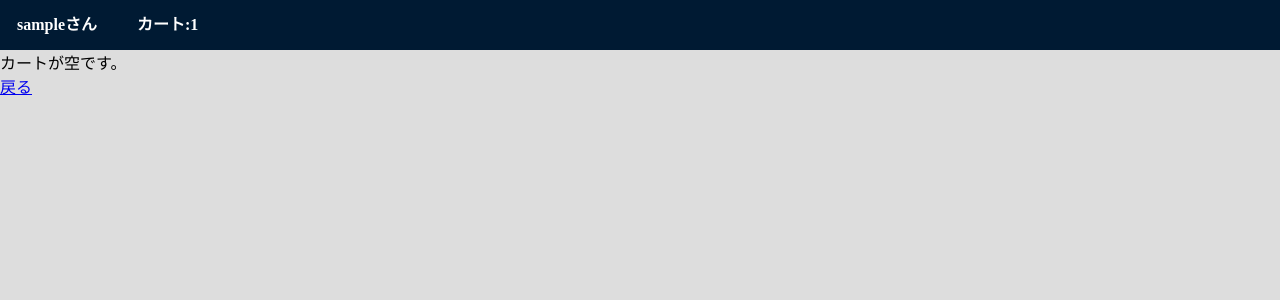
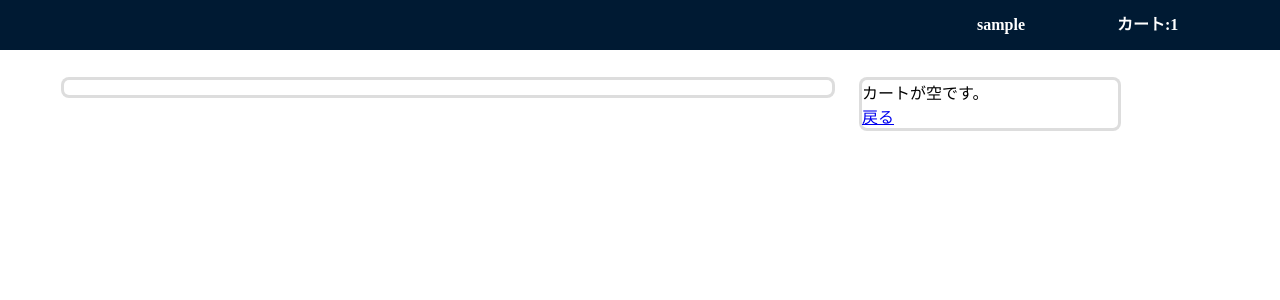
Before and after one commit to soichiro-fukuzawa/myportfolio, a PHP site: page /cart.php in a window 1280 px wide. Shown: the top 300 px of the page. Run offline with PHP 8.4, Linux system fonts and the light colour scheme; the visitor is signed in with stand-in values (Sample User, id 1); data that the repository does not hold is empty; some libraries are stand-ins or nearby versions.

Commit message:
Add files via upload

```diff
--- a/cart.php
+++ b/cart.php
@@ -1,7 +1,6 @@
 <?php
 session_start();
 include "login_check.php";
-//var_dump($_POST);
 if(isset($_POST["cart_check"])){
     $a = 0;
     foreach($_POST as $key => $val){
@@ -20,24 +19,13 @@ if(isset($_POST["cart_check"])){
         $_SESSION["suryo"][$max2] = $suryo_cate[0];
     }
 }
-/*if(isset($_SESSION["item_id"][0])&&isset($_POST["itemid"])){
-    if(!in_array($_POST["itemid"],$_SESSION["item_id"])){
-        $max = count($_SESSION["item_id"]);
-        $_SESSION["item_id"][$max] = $_POST["itemid"];
-        $_SESSION["kosu"][$max] = 1;
-    }
-}
-elseif(isset($_POST["itemid"])){
-    $_SESSION["item_id"] = array($_POST["itemid"]);
-    $_SESSION["kosu"] = array(1);
-}*/
 ?>
 <!DOCTYPE html>
 <html>
 <head>
 <meta charset="UTF-8">
 <meta name="viewport" content="width=device-width,initial-scale=1">
-<title></title>
+<title>カート</title>
 <link rel="stylesheet" href="style.css">
 <script src="jquery-3.4.1.min.js"></script>
 <script type="text/javascript">
@@ -67,14 +55,15 @@ elseif(isset($_POST["itemid"])){
     });
 </script>
 </head>
-<body>
+<body id="cart_body">
 <?php
 include "ec_header.php";
 ?>
-<div>
-    <table>
+<div id="cart_body_box">
+    <div id="cart_box">
 <?php
 if(isset($_SESSION["item_id"])){
+    echo "<div id='notable'>";
     include "db_path.php";
     $sql = "SELECT item_id, item_name AS 商品名, item_price AS 価格, quantity AS 数量, image_url FROM object ORDER BY item_id ASC";
     $sth = $dbh->prepare($sql);
@@ -85,25 +74,26 @@ if(isset($_SESSION["item_id"])){
             if($item["item_id"] == $_SESSION["item_id"][$i]){
                 $_SESSION["価格"][$i] = $item["価格"] * $_SESSION["suryo"][$i];
                 echo <<<EOH
-                <tr>
-                    <td>
-                        <img src="{$item["image_url"]}">
-                        <span>{$item["商品名"]}</span>
-                        <span>{$item["価格"]}円</span>
-                        <span>{$_SESSION["suryo"][$i]}個</span>
-                        <button>削除</button>
-                    </td>
-                </tr>
+            <div>
+                <span><img src="{$item["image_url"]}"></span>
+                <span>{$item["商品名"]}</span>
+                <span>{$item["価格"]}円</span>
+                <span>{$_SESSION["suryo"][$i]}個</span>
+                <span><button>削除</button></span>
+            </div>
 EOH;
             }
         }
     }
+    echo "</div>";
 }
+?>
+</div>
+<?php
 if(isset($_SESSION["価格"])){
     $gokei_messagi = array_sum($_SESSION["価格"]);
     echo <<<EOH
-    </table>
-    <div>
+    <div id="cart_box2">
         <p id="gokei">合計:{$gokei_messagi}円</p>
         <form action="konyu_kakunin.php" method="post">
             <input type="submit" name="konyu" value="購入">
@@ -115,68 +105,13 @@ EOH;
 else{
     $gokei_messagi = "カートが空です。";
     echo <<<EOH
-    </table>
-    <div>
+    <div id="cart_box2">
         <p id="gokei">{$gokei_messagi}</p>
         <a href="category.php">戻る</a>
     </div>
 EOH;
 }
-
 ?>
 </div>
 </body>
 </html>
-<!--/* echo "<div id='sotowaku'>";
-    $a = 0;
-    foreach($cateArray as $user){
-        echo <<<EOH
-        <div id="{$user['cate_class']}" class="box">
-            <figure>
-                <div>
-EOH;
-        for($i = 0; $i < 3; $i++){
-            echo "<img src='{$obArray[$a]["image_url"]}'>";
-            $a++;
-        }
-        echo <<<EOH
-                </div>
-                <figcaption>{$user['cate_name']}</figcaption>
-            </figure>
-        </div>
-EOH;
-}
-    echo "</div>";*/
-/*if(isset( $_SESSION["item_id"])){
-print <<<EOH
-    <form method="post" action="konyu_kakunin.php">
-EOH;
-    include "db_path.php";
-    $count = 0;
-    for($i=0;$i<count($_SESSION["item_id"]);$i++){
-        $sql = "SELECT * FROM object where id = :id";
-        $sth = $dbh->prepare($sql);
-        $sth->bindParam(':id', $_SESSION["item_id"][$i], PDO::PARAM_STR);
-        $sth->execute();
-        $itemarray = $sth->fetchAll(PDO::FETCH_ASSOC);
-        $ketakugiri = number_format($itemarray[0]["value"]);
-        print <<<EOH
-        <img src="images/{$itemarray[0]["ob_img"]}" alt="{$itemarray[0]["name"]}">
-        <p>{$itemarray[0]["name"]}</p>
-        <input type="text" name="kosu{$i}" value="{$_SESSION['kosu'][$i]}" size="1">
-        <p>￥{$ketakugiri}</p>
-        <input type="hidden" name="kakaku{$i}" value="{$itemarray[0]["value"]}">
-EOH;
-        $count++;
-    }
-print <<<EOH
-        <input type="hidden" name="syurui_kazu" value="{$count}">
-        <input type="submit" name="suryohenko" value="数量変更">
-        <p>購入しますか?</p>
-        <input type="submit" name="konyu" value="レジへ">
-    </form>
-EOH;
-}
-else{
-    print "カートが空です。";
-}*/-->
--- a/category.php
+++ b/category.php
@@ -7,7 +7,7 @@ include "login_check.php";
 <head>
     <meta charset="UTF-8">
     <meta name="viewport" content="width=device-width,initial-scale=1">
-    <title></title>
+    <title>カテゴリー</title>
     <link rel="stylesheet" href="style.css">
     <script src="jquery-3.4.1.min.js"></script>
     <script type="text/javascript">
@@ -44,8 +44,6 @@ $(function(){
     $sth = $dbh->prepare($sql);
     $sth->execute();
     $obArray = $sth->fetchAll(PDO::FETCH_ASSOC);
-    //print_r($obArray);
-    //print_r($cateArray);
     echo "<div id='sotowaku_cate'>";
     $a = 0;
     foreach($cateArray as $user){
--- a/ec_header.php
+++ b/ec_header.php
@@ -12,12 +12,12 @@ print <<<EOH
 EOH;
 if(isset($_SESSION["name"])){
     print <<<EOH
-    <li>
-        <a href="#">{$_SESSION["name"]}さん</a>
+    <li class="menu_main">
+        <a href="#">{$_SESSION["name"]}</a>
         <ul class="sub">
             <li><a href="history.php">購入履歴</a></li>
             <li><a href="#">メニュー</a></li>
-            <li><a href="#">メニュー</a></li>
+            <li><a href="logout.php">ログアウト</a></li>
         </ul>
     </li>
 EOH;
--- a/history.php
+++ b/history.php
@@ -9,7 +9,7 @@ include "login_check.php";
 <head>
     <meta charset="UTF-8">
     <meta name="viewport" content="width=device-width,initial-scale=1">
-    <title></title>
+    <title>購入履歴</title>
     <link rel="stylesheet" href="style.css">
     <script src="jquery-3.4.1.min.js"></script>
     <script type="text/javascript">
--- /dev/null
+++ b/logout.php
@@ -0,0 +1,5 @@
+<?php
+session_start();
+session_destroy();
+header('Location:index.php');
+?>
--- a/style.css
+++ b/style.css
@@ -58,14 +58,18 @@ header{
     background-color:#001a33;
     height:40px;
     padding-top:10px;
+    margin-bottom:30px;
 }
 header ul li{
     list-style-type:none;
 }
+header .menu_main{
+    margin-left:75%;
+}
 /*ドロップダウンメニュー*/
 ul.menu li{
     float:left;
-    width:100px;
+    width:120px;
     height:30px;
     position:relative;
     margin-right:20px;
@@ -83,10 +87,18 @@ ul.menu li a{
 }
 ul.menu li:hover{
     box-shadow:0 0 0 1px #fff;
+    border-radius:2px;
 }
 ul.menu li ul.sub{
     position:absolute;
     background-color:white;
+}
+ul.menu li ul.sub li{
+    box-shadow:none;
+    margin-right:0px;
+}
+ul.menu li ul.sub li a{
+    color:#000;
 }
 ul.menu{
     zoom:1;
@@ -98,3 +110,126 @@ ul.menu:after{
     display:block;
     clear:both;
 }
+/*indexpage---------------------------------------------------*/
+#index_body{
+    background-color:#fff;
+}
+#index_box{
+    width:300px;
+    box-shadow:0 0 0 3px #ddd;
+    margin:0 auto;
+    padding:20px 10px;
+    border-radius:5px;
+}
+#index_box p{
+    font-size:13px;
+    font-weight:bold;
+    line-height:25px;
+}
+#index_box p:last-child{
+    font-size:12px;
+    font-weight:normal;
+    margin-top:15px;
+}
+#index_box h1{
+    line-height:60px;
+}
+#index_box input[type="text"],input[type="password"]{
+    width:290px;
+    height:30px;
+    margin-bottom:10px;
+}
+#index_box input[type="submit"]{
+    width:294px;
+    height:35px;
+    background-color:#ddc478;
+    border:none;
+    border-radius:2px;
+    box-shadow:0 0 0 1px #f6aa5f;
+}
+#index_box2{
+    width:330px;
+    margin:0 auto;
+    padding:20px 10px;
+}
+#index_box2 a{
+    color:inherit;
+    text-decoration:none;
+}
+#index_box2 button{
+    cursor:pointer;
+    width:330px;
+    height:35px;
+}
+#index_box2 p{
+    text-align:center;
+}
+/*regist---------------------------------------*/
+#regist_box{
+    width:300px;
+    box-shadow:0 0 0 3px #ddd;
+    margin:0 auto;
+    padding:20px 10px;
+    border-radius:5px;
+}
+#regist_box span{
+    font-size:13px;
+    font-weight:bold;
+    line-height:25px;
+}
+#regist_box p{
+    font-size:12px;
+    margin-top:15px;
+}
+#regist_box h1{
+    line-height:70px;
+}
+#regist_box div{
+    font-size:13px;
+    margin-bottom:15px;
+}
+#regist_box p span{
+    margin-right:38px;
+}
+#regist_box input[type="text"],input[type="password"]{
+    width:290px;
+    height:30px;
+    margin-bottom:10px;
+}
+#regist_box input[type="submit"]{
+    width:294px;
+    height:35px;
+    background-color:#ddc478;
+    border:none;
+    border-radius:2px;
+    box-shadow:0 0 0 1px #f6aa5f;
+}
+/*cart-----------------------------------------------------*/
+#cart_body{
+    background-color:#fff;
+}
+#cart_box{
+    width:60%;
+    margin-left:5%;
+    border-radius:5px;
+    box-shadow:0 0 0 3px #ddd;
+}
+#cart_box2{
+    margin-left:30px;
+    width:20%;
+    border-radius:5px;
+    box-shadow:0 0 0 3px #ddd;
+}
+#cart_box,#cart_box2{
+    float:left;
+}
+#cart_box div{
+    width:98%;
+    padding:1% 1%;
+    border-bottom:2px solid #ddd;
+}
+#cart_box div:last-child{
+    border-bottom:none;
+}
+#cart_box div span{
+}
--- a/syohin.php
+++ b/syohin.php
@@ -1,7 +1,6 @@
 <?php
 session_start();
 if(isset($_POST["cate"])){
-    //print_r($_POST["cate"]);
     $cate = $_POST["cate"];
     include "db_path.php";
     $sql = "SELECT * FROM category WHERE cate_class = :cate";
@@ -19,7 +18,7 @@ else{
 <head>
     <meta charset="UTF-8">
     <meta name="viewport" content="width=device-width,initial-scale=1">
-    <title></title>
+    <title>商品一覧</title>
     <link rel="stylesheet" href="style.css">
     <script src="jquery-3.4.1.min.js"></script>
     <script type="text/javascript">
```
Also changed, not shown: index.php (+20 -13 lines), konyu_kakunin.php (+0 -10 lines), regist.php (+14 -12 lines).
